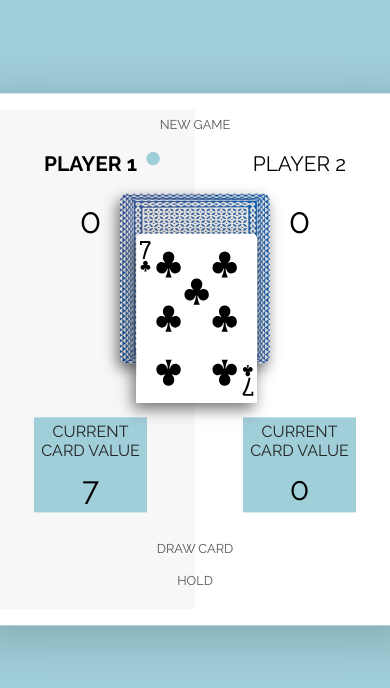
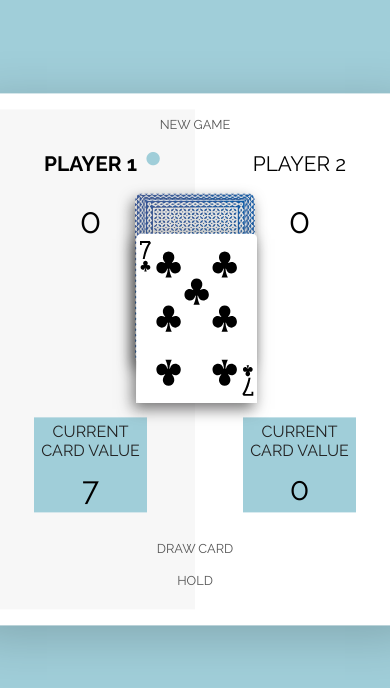
Before and after one commit to VJones2112/twentyone, a plain HTML site: page index.html in a window 390 px wide. Both pictures are taken after a click on the button "DRAW CARD". Shown: the top 688 px of the page. Drawn offline with Linux system fonts and the light colour scheme.

Commit message:
Changed width of 'back' card on small screen to max px.

```diff
--- a/style.css
+++ b/style.css
@@ -185,7 +185,7 @@ img {
     .btn-draw {top: 28rem;}
     .btn-hold {top: 30rem;}
 
-    .card {top: 100px;}
+    .card {top: 100px; max-width: 120px}
     .card2 {top: 140px;}
 
     img {height: 170px;}
```
